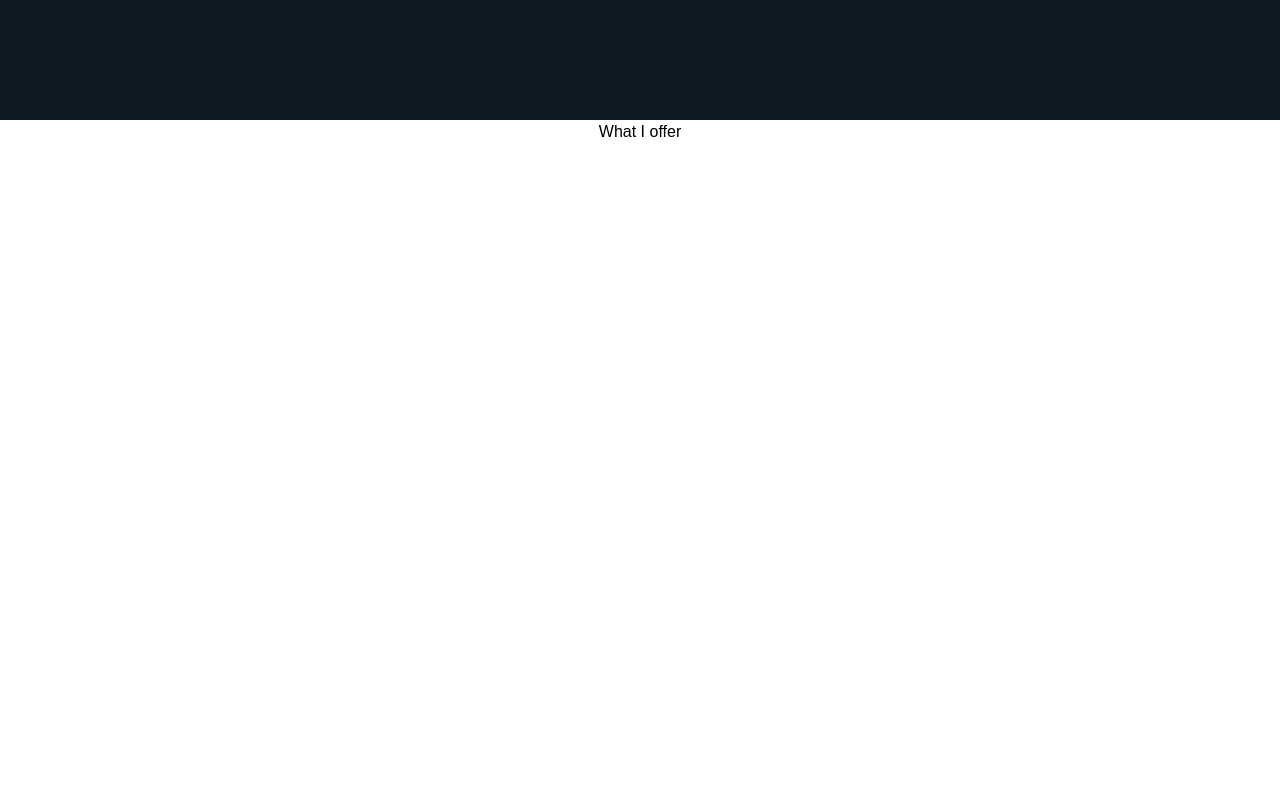
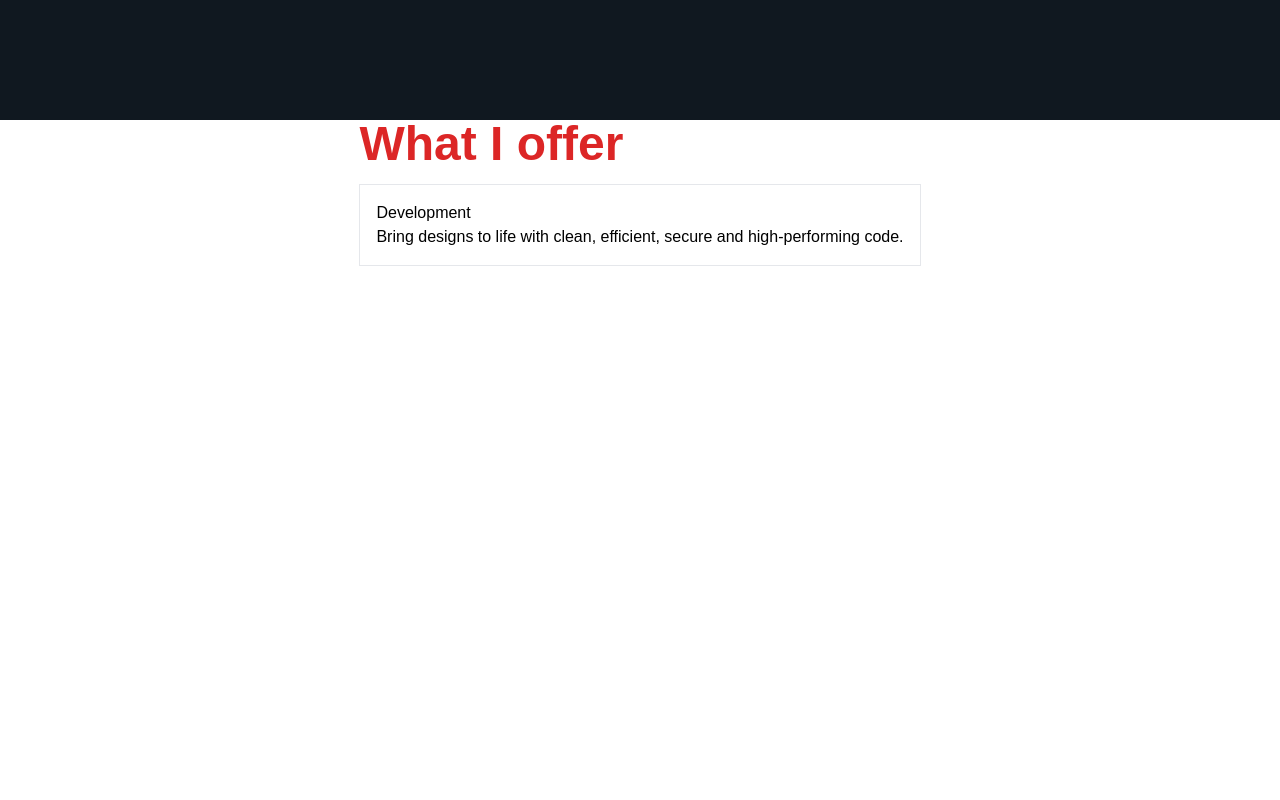
Before and after one commit to gladyskankwala/portfolioGladis, a React (Vite) app: page / in a window 1280 px wide. Shown: the part 2280-3080 px from the top of the page. Built offline with nearby package versions, Linux system fonts and the light colour scheme; a web font is replaced by a local one.

Commit message:
offers element

```diff
--- a/src/components/Whatioffer.jsx
+++ b/src/components/Whatioffer.jsx
@@ -13,12 +13,20 @@ const offers = [
 function Whatioffer() {
 
     return(
-        <section className="bg-white flex min-h-screen justify-center">
-            <h1>What I offer</h1>
+        <section className="bg-white flex  min-h-screen justify-center gap-4">
             <div>
+                <div>
+                    <h1 className="text-4xl md:text-5xl font-bold text-red-600 mb-4">
+                        What I offer
+                    </h1>
+                </div>
                 {offers.map((offer) => (
-                    <div key={offer.id}>
-                        <h2>{}</h2>
+                    <div key={offer.id} className="border p-4">
+                        <h2>{offer.name}</h2>
+                        <h3>{offer.para}</h3>
+                        <div>
+                            <h3></h3>
+                        </div>
                     </div>
                 ))}
             </div>
```
